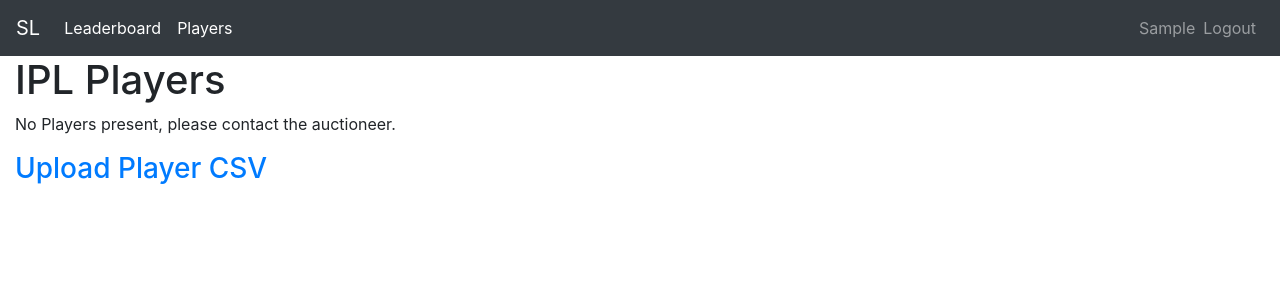
After one commit to crazynayan/ipl2019-django, a Django app: page /ipl/players/ in a window 1280 px wide. The commit adds this page. Shown: the top 300 px of the page. Run offline with Django 3.2, Linux system fonts and the light colour scheme; the visitor is signed in with stand-in values (Sample User, id 1); data that the repository does not hold is empty; some libraries are stand-ins or nearby versions.

Commit message:
Player View and Upload

```diff
--- a/ipl2019/models.py
+++ b/ipl2019/models.py
@@ -31,3 +31,19 @@
 def save_user_member(sender, instance, **kwargs):
     if hasattr(instance, 'Member'):
         instance.member.save()
+
+
+class Player(models.Model):
+    name = models.TextField(max_length=100)
+    cost = models.PositiveIntegerField(default=0)
+    base = models.PositiveIntegerField(default=0)
+    team = models.CharField(max_length=4, blank=True)
+    country = models.TextField(max_length=100)
+    type = models.CharField(max_length=12, blank=True)
+    score = models.DecimalField(max_digits=6, decimal_places=1, default=0)
+
+    def __str__(self):
+        return self.name
+
+    class Meta:
+        ordering = ['-score']
--- a/ipl2019/urls.py
+++ b/ipl2019/urls.py
@@ -2,6 +2,8 @@
 from . import views
 
 urlpatterns = [
-    path('', views.MemberView.as_view(), name='member_list'),
-    path('upload-csv/', views.member_upload, name='upload_csv'),
+    path('', views.member_view, name='member_list'),
+    path('member_upload/', views.member_upload, name='member_upload'),
+    path('players/', views.player_view, name='player_list'),
+    path('player_upload/', views.player_upload, name='player_upload'),
 ]
--- a/ipl2019/views.py
+++ b/ipl2019/views.py
@@ -1,24 +1,31 @@
-import csv, io
+import csv
 
 from django.shortcuts import render
-from django.views import View
-from django.contrib.auth.mixins import LoginRequiredMixin
 from django.contrib.auth.decorators import permission_required
 from django.core.exceptions import ObjectDoesNotExist
 from django.http import HttpResponseRedirect
 from django.urls import reverse
 from django.contrib.auth.models import User
-from .models import Member
+from .models import Member, Player
 from django.contrib import messages
 
 
-class MemberView(LoginRequiredMixin, View):
-    def get(self, request):
-        member_list = Member.objects.all()
-        context = {
-            'member_list': member_list
-        }
-        return render(request, 'ipl2019/member_list.html', context)
+@permission_required('ipl2019.can_play_ipl2019')
+def member_view(request):
+    template = "ipl2019/member_list.html"
+    context = {
+        'member_list': Member.objects.all()
+    }
+    return render(request, template, context)
+
+
+@permission_required('ipl2019.can_play_ipl2019')
+def player_view(request):
+    template = "ipl2019/player_list.html"
+    context = {
+        'player_list': Player.objects.all()
+    }
+    return render(request, template, context)
 
 
 @permission_required('ipl2019.auctioneer')
@@ -54,13 +61,44 @@
             member.save()
         except ObjectDoesNotExist:
             pass
-        #     _, created = Member.objects.update_or_create(
-        #         defaults = {
-        #             'name'      : column[1],
-        #             'balance'   : column[2],
-        #             'points'    : column[3],
-        #             },
-        #         user=userid
-        #     )
 
     return HttpResponseRedirect(reverse('member_list'))
+
+
+@permission_required('ipl2019.auctioneer')
+def player_upload(request):
+    template = "ipl2019/upload_csv.html"
+    prompt = {
+        'order': 'Order of member csv should be name, cost, base, team, country, type, score'
+    }
+
+    if request.method == "GET":
+        return render(request, template, prompt)
+
+    file = request.FILES['file']
+
+    if not file.name.endswith('.csv'):
+        messages.error(request, "This file is not a .csv file")
+        return render(request, template, prompt)
+
+    with open(file.name) as csv_file:
+        csv_data = list(csv.reader(csv_file, delimiter=','))
+
+    if csv_data[0] != ['name', 'cost', 'base', 'team', 'country', 'type', 'score']:
+        messages.error(request, "The csv header is not in the proper format.")
+        return render(request, template, prompt)
+
+    for column in csv_data[1:]:
+        _, created = Player.objects.update_or_create(
+            defaults={
+                'cost': column[1],
+                'base': column[2],
+                'team': column[3],
+                'country': column[4],
+                'type': column[5],
+                'score': column[6],
+                },
+            name=column[0]
+        )
+
+    return HttpResponseRedirect(reverse('player_list'))
--- a/templates/base.html
+++ b/templates/base.html
@@ -16,7 +16,10 @@
     <div class="collapse navbar-collapse" id="navbarMenu">
         <ul class = "navbar-nav mr-auto">
             <li class = "nav-item active">
-                <a class="nav-link" href="{% url 'main' %}">Home</a>
+                <a class="nav-link" href="{% url 'member_list' %}">Leaderboard</a>
+            </li>
+            <li class = "nav-item active">
+                <a class="nav-link" href="{% url 'player_list' %}">Players</a>
             </li>
         </ul>
         <ul class="navbar-nav">
--- a/templates/ipl2019/member_list.html
+++ b/templates/ipl2019/member_list.html
@@ -25,6 +25,6 @@
 <p>No Members Added</p>
 {% endif %}
 {% if perms.ipl2019.auctioneer %}
-    <h3><a href="{% url 'upload_csv' %}">Upload Member CSV</a></h3>
+    <h3><a href="{% url 'member_upload' %}">Upload Member CSV</a></h3>
 {% endif %}
 {% endblock %}
--- /dev/null
+++ b/templates/ipl2019/player_list.html
@@ -0,0 +1,38 @@
+{% extends "base.html" %}
+{% block title %}Players{% endblock %}
+{% block content %}
+<h1>IPL Players</h1>
+{% if player_list %}
+<table class="table table-bordered">
+    <thead class="thead-dark">
+        <th scope="col">Number</th>
+        <th scope="col">Name</th>
+        <th scope="col">Score</th>
+        <th scope="col">Team</th>
+        <th scope="col">Type</th>
+        <th scope="col">Country</th>
+        <th scope="col">Base</th>
+        <th scope="col">Cost</th>
+    </thead>
+    <tbody>
+    {% for player in player_list %}
+    <tr>
+        <td>{{forloop.counter}}</td>
+        <td>{{player.name}}</td>
+        <td>{{player.score}}</td>
+        <td>{{player.team}}</td>
+        <td>{{player.type}}</td>
+        <td>{{player.country}}</td>
+        <td>{{player.base}}</td>
+        <td>{{player.cost}}</td>
+    </tr>
+    {% endfor %}
+    </tbody>
+</table>
+{% else %}
+    <p>No Players present, please contact the auctioneer.</p>
+{% endif %}
+{% if perms.ipl2019.auctioneer %}
+    <h3><a href="{% url 'player_upload' %}">Upload Player CSV</a></h3>
+{% endif %}
+{% endblock %}
```
Also changed, not shown: ipl2019/migrations/0007_player.py (added), ipl2019/migrations/0008_auto_20190405_1130.py (added), 1 other file.
